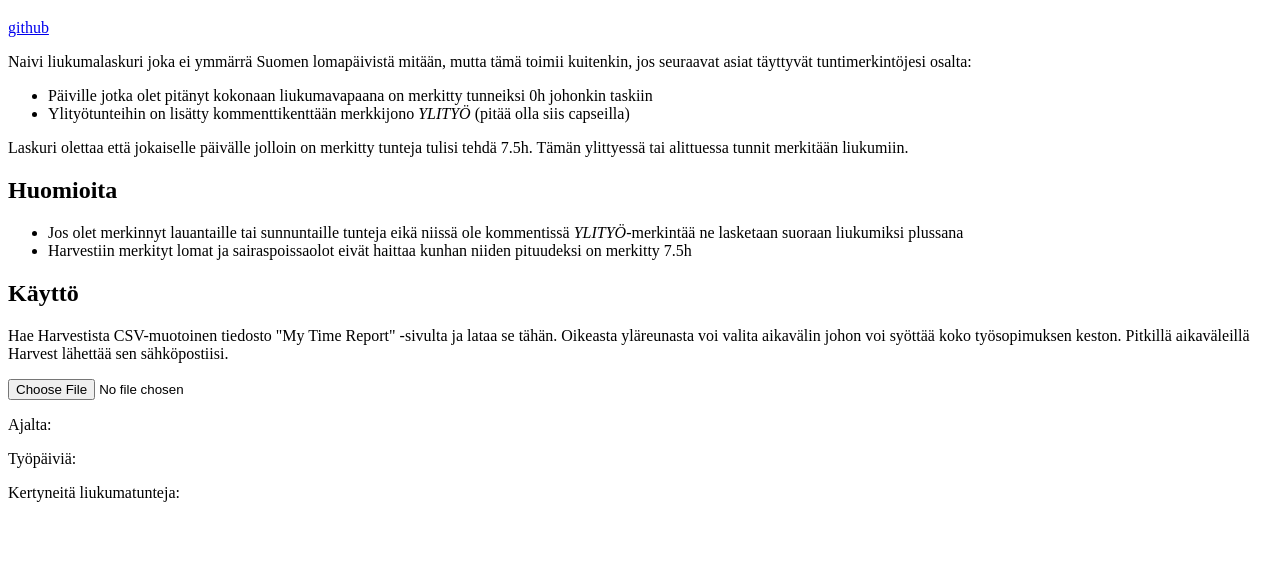
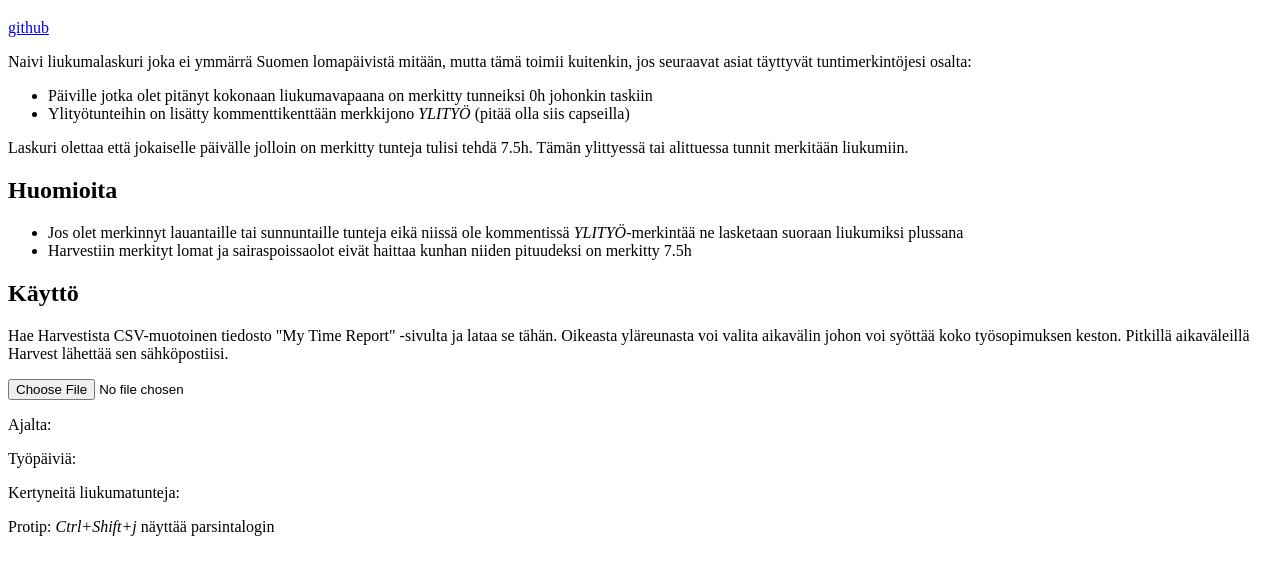
Before and after one commit to opinsys/liukumat, a website: page index.html in a window 1280 px wide. Shown: the part 61-636 px from the top of the page. Drawn offline with Linux system fonts and the light colour scheme.

Commit message:
add proptip

```diff
--- a/index.html
+++ b/index.html
@@ -71,6 +71,11 @@
            Kertyneitä liukumatunteja: <span id=flex></span>
         </p>
 
+
+        <p>
+            Protip: <em>Ctrl+Shift+j</em> näyttää parsintalogin
+        </p>
+
         <script src="papaparse.js" charset="utf-8"></script>
         <script src="bundle.js" charset="utf-8"></script>
     </body>
```
